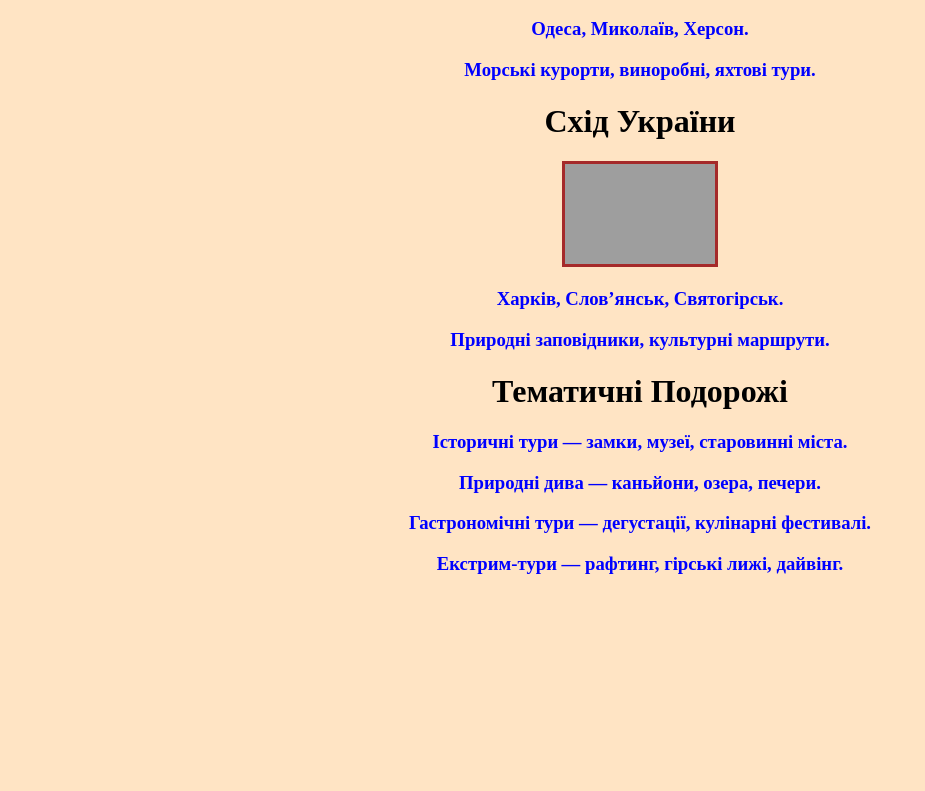
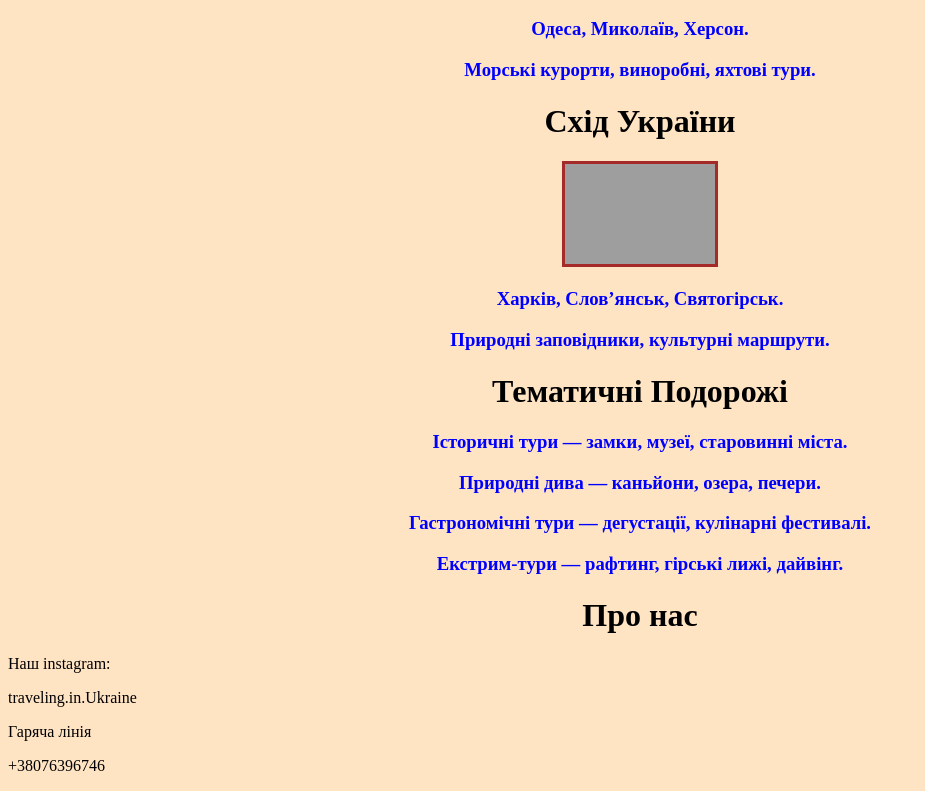
Before and after one commit to angellat-later/Traveling-in-Ukraine, a plain HTML site: page index.html in a window 1280 px wide. Shown: the part 1170-1961 px from the top of the page, without its empty margins (0-925 px from the left). Before the commit the page ends 1764 px from the top, so only its background shows below. Drawn offline with Linux system fonts and the light colour scheme; grey boxes are pictures that could not be loaded.

Commit message:
Update index.html

```diff
--- a/index.html
+++ b/index.html
@@ -57,8 +57,12 @@
 <h3>Екстрим-тури — рафтинг, гірські лижі, дайвінг.</h3>
     </main>
     <footer>
-        <!-- Підвал з додатковою інформацією та підписом автора -->
-
+        <h3 id="b" >
+        <h1>Про нас</h1></h3>
+      <p>Наш instagram:</p>
+         <p> traveling.in.Ukraine</p>
+        <p>Гаряча лінія</p>
+        <p>+38076396746</p>
     </footer>
 </body>
 
```
